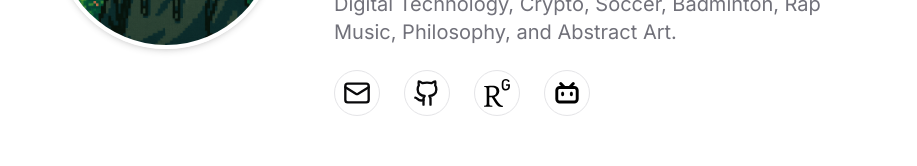
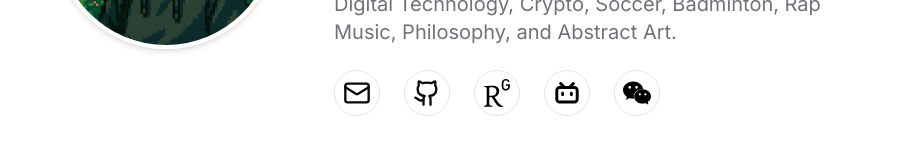
Before and after one commit to zsy1207/zsy1207.github.io, a Next.js app: page / in a window 1280 px wide. Shown: the part 440-606 px from the top of the page, without its empty margins (186-1103 px from the left). Built offline with nearby package versions, Linux system fonts and the light colour scheme.

Commit message:
添加微信公众号链接和图标

```diff
--- a/app/page.tsx
+++ b/app/page.tsx
@@ -49,6 +49,19 @@ export default function HomePage() {
         <Image
           src="/bilibili-svgrepo-com.svg"
           alt="Bilibili"
+          width={24}
+          height={24}
+          className={theme === "dark" ? "invert" : ""}
+        />
+      ),
+    },
+    {
+      name: "WeChat",
+      href: "https://mp.weixin.qq.com/mp/profile_ext?action=home&__biz=&scene=124#wechat_redirect",
+      icon: (
+        <Image
+          src="/wechat-4.svg"
+          alt="WeChat"
           width={24}
           height={24}
           className={theme === "dark" ? "invert" : ""}
```
Also changed, not shown: public/wechat-4.svg (added).
